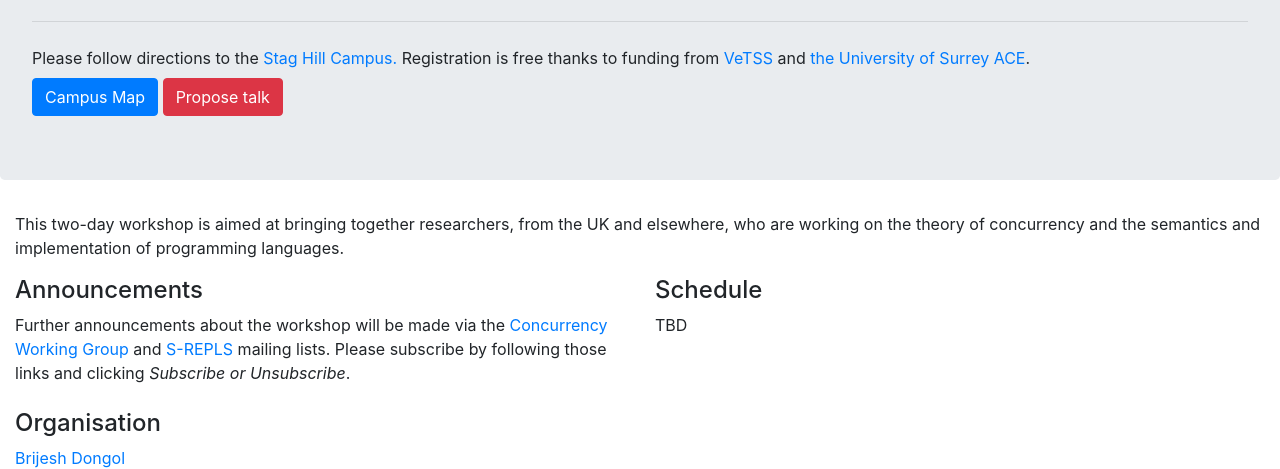
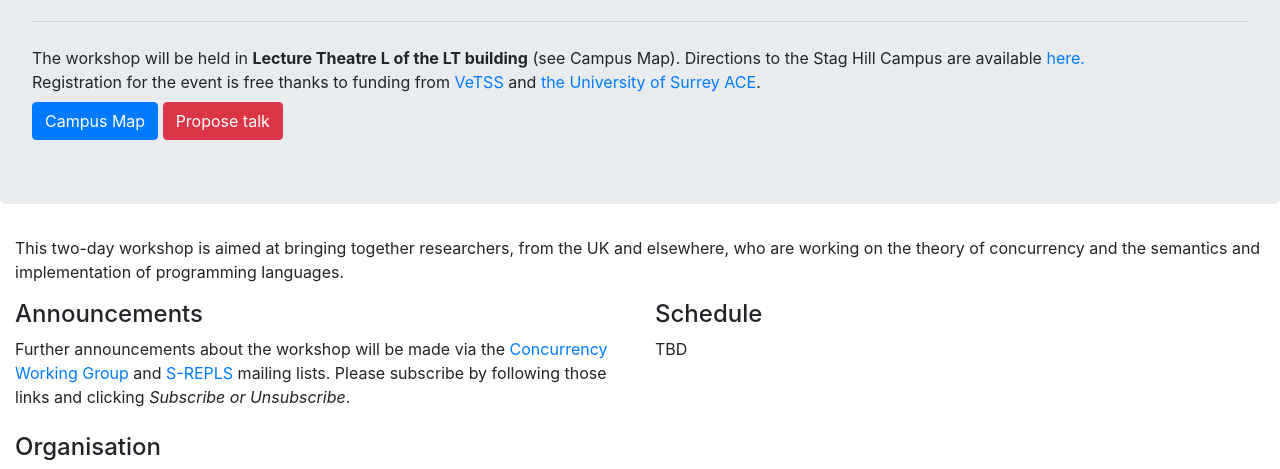
Before and after one commit to cw-srepls-19/cw-srepls-19.github.com, a plain HTML site: page index.html in a window 1280 px wide. Shown: the part 337-806 px from the top of the page. Drawn offline with Linux system fonts and the light colour scheme.

Commit message:
no message

```diff
--- a/index.html
+++ b/index.html
@@ -34,12 +34,15 @@
   <div class="mt-2"></div>
   <hr class="my-4">
 
-    <a class="anchor" name="venue">Please follow directions to the
-      <a href="https://www.surrey.ac.uk/visit-university/how-get-here">Stag Hill Campus.</a>
-      Registration is free thanks to funding from
+    <a class="anchor" name="venue">The workshop will be held in
+      <strong>Lecture Theatre L of the LT building</strong>
+      (see Campus Map). Directions to the Stag Hill Campus are available
+      <a href="https://www.surrey.ac.uk/visit-university/how-get-here">here.</a>
+
+      <div> Registration for the event is free thanks to funding from
       <a href="https://vetss.org.uk/">VeTSS</a>
       and
-      <a href="https://www.surrey.ac.uk/cs/research/projects/academic_centre_of_excellence_in_cyber_security_research_university_of_surrey.htm">the University of Surrey ACE</a>.
+      <a href="https://www.surrey.ac.uk/cs/research/projects/academic_centre_of_excellence_in_cyber_security_research_university_of_surrey.htm">the University of Surrey ACE</a>.</div>
     </a>
 
 
```
Also changed, not shown: 1 other file.
